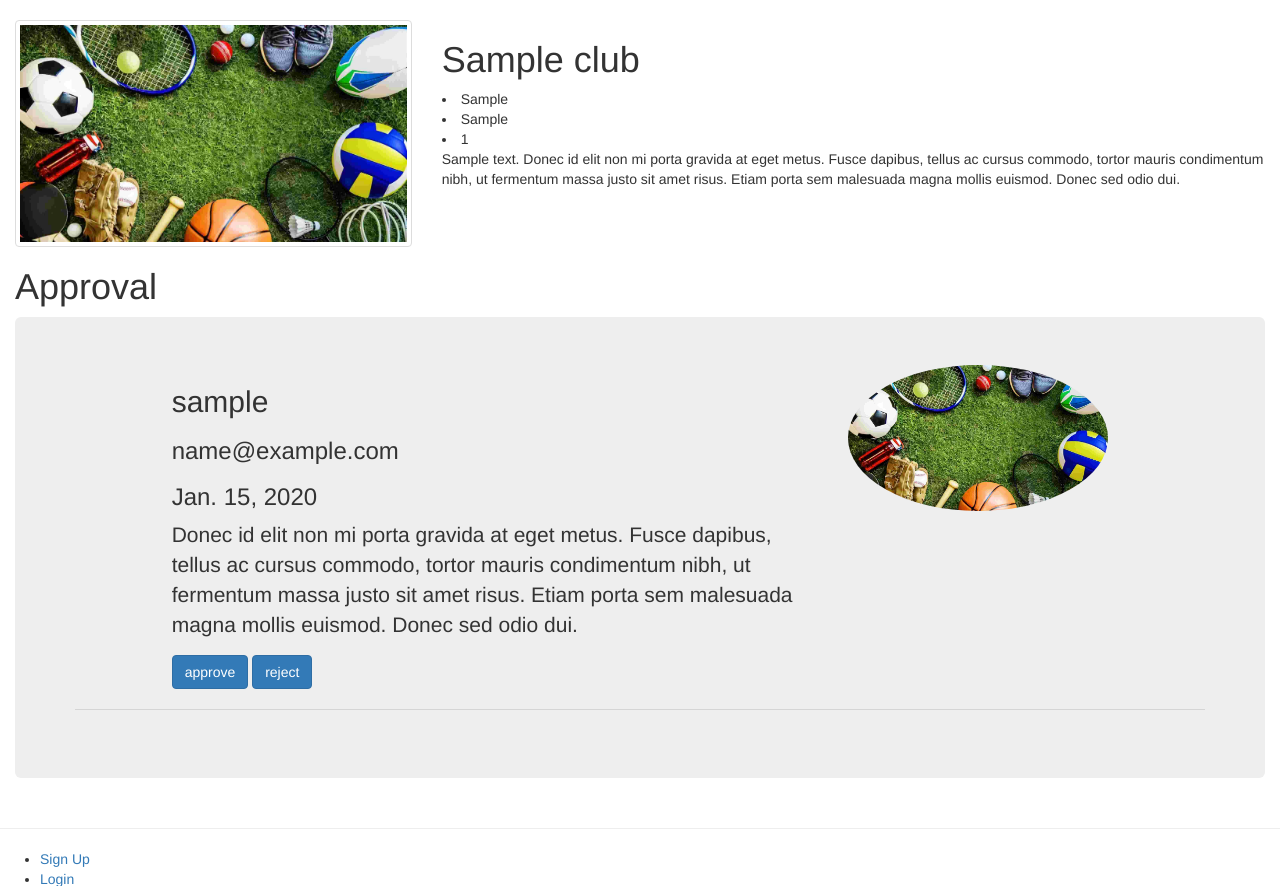
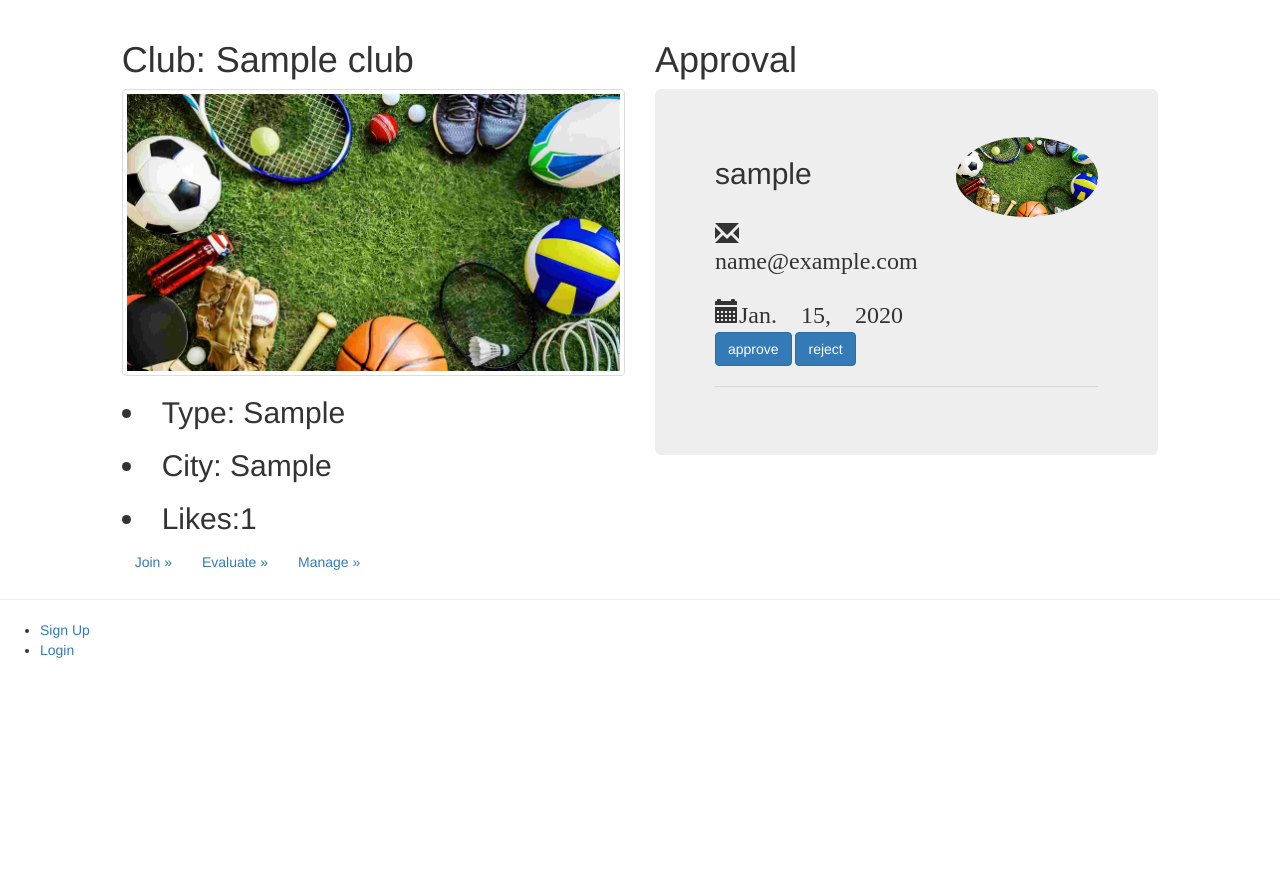
Before and after one commit to Tianjiao-XU/club-management, a Django app: template club/templates/club/myclubmanage.html in a window 1280 px wide. Shown: the part 100-986 px from the top of the page. After the commit the page ends 758 px from the top, so only its background shows below. Run offline with Django 4.2, Linux system fonts and the light colour scheme; the template is opened without the code that fills it: values that come from a table or form of the project are taken from there, others are empty; tables that the repository leaves empty hold one stand-in row (values such as "Sample post"); some libraries are stand-ins or nearby versions.

Commit message:
myclub to make it beautiful

```diff
--- a/club/templates/club/clubdetails.html
+++ b/club/templates/club/clubdetails.html
@@ -6,7 +6,7 @@
 
 {% block header_block %}
 {% endblock %}
-{% block sidebar_block %}
+{% block clubdetails_block %}
     <p>
         <a class="btn" href="#">Join »</a>
             </p>
--- a/club/templates/club/myclub_base.html
+++ b/club/templates/club/myclub_base.html
@@ -2,21 +2,21 @@
 
 {% block body_block %}
     <div class="row clearfix">
-        <div class="col-md-4 column">
+        <div class="col-md-1 column">
+        </div>
+        <div class="col-md-5 column">
+            <h1>Club: {{ club.name }}</h1>
             <img alt="140x140" src="/static/images/sports.jpg" class="img-thumbnail" alt="Responsive image"/>
+            <li class="h2">Type: {{ club.type }}</li>
+            <li class="h2">City: {{ club.location }}</li>
+            <li class="h2">Likes:{{ club.likes }}</li>
+            <a class="btn" href="#">Join »</a>
+            <a class="btn" href="{% url 'club:myclubevaluate' %}">Evaluate »</a>
+            <a class="btn" href="{% url 'club:myclubmanage' %}">Manage »</a>
         </div>
-        <div class="col-md-8 column">
-            <h1>{{club.name}}</h1>
-            <li>{{club.type}}</li>
-            <li>{{club.location}}</li>
-            <li>{{club.likes}}</li>
-            <p>
-                {{club.description}}
-                Donec id elit non mi porta gravida at eget metus. Fusce dapibus, tellus ac cursus commodo, tortor mauris
-                condimentum nibh, ut fermentum massa justo sit amet risus. Etiam porta sem malesuada magna mollis
-                euismod. Donec sed odio dui.
-
-            </p>
+        <div class="col-md-5 column">
+            {% block clubdetails_block %}
+            {% endblock %}
         </div>
     </div>
 {% endblock %}
--- a/club/templates/club/myclubevaluate.html
+++ b/club/templates/club/myclubevaluate.html
@@ -8,7 +8,7 @@
 {% endblock %}
 
 
-{% block sidebar_block %}
+{% block clubdetails_block %}
     <h1>Evaluate your club</h1>
     <div class="jumbotron">
         <div class="rate-content">
--- a/club/templates/club/myclubmanage.html
+++ b/club/templates/club/myclubmanage.html
@@ -8,23 +8,15 @@
 {% endblock %}
 
 
-{% block sidebar_block %}
+{% block clubdetails_block %}
     <h1>Approval</h1>
     <div class="jumbotron">
         {% for approval in approval_list %}
         <div class="row clearfix">
-            <div class="col-md-1 column">
-            </div>
             <div class="col-md-7 column">
                 <h2>{{approval.user.username}}</h2>
-                <h3>{{approval.user.email}}</h3>
-                <h3>{{approval.user.birthday}}</h3>
-                <p>
-                    Donec id elit non mi porta gravida at eget metus. Fusce dapibus, tellus ac cursus commodo, tortor
-                    mauris
-                    condimentum nibh, ut fermentum massa justo sit amet risus. Etiam porta sem malesuada magna mollis
-                    euismod. Donec sed odio dui.
-                </p>
+                <h3 class="glyphicon glyphicon-envelope">{{approval.user.email}}</h3>
+                <h3 class="glyphicon glyphicon-calendar">{{approval.user.birthday}}</h3>
                 <form action="{% url 'club:myclubmanage' %}" method="post">
                     {% csrf_token %}
                     <button type="submit" class="btn btn-primary btn-large" name="approval" value={{approval.user.email}}>approve</button>
@@ -32,7 +24,7 @@
                 </form>
 
             </div>
-            <div class="col-md-3 column">
+            <div class="col-md-5 column">
                 <img src="/static/images/sports.jpg" class="img-circle img-responsive" alt="Responsive image"/>
             </div>
         </div>
```
Also changed, not shown: club/templates/club/myclub.html (+7 -17 lines).
